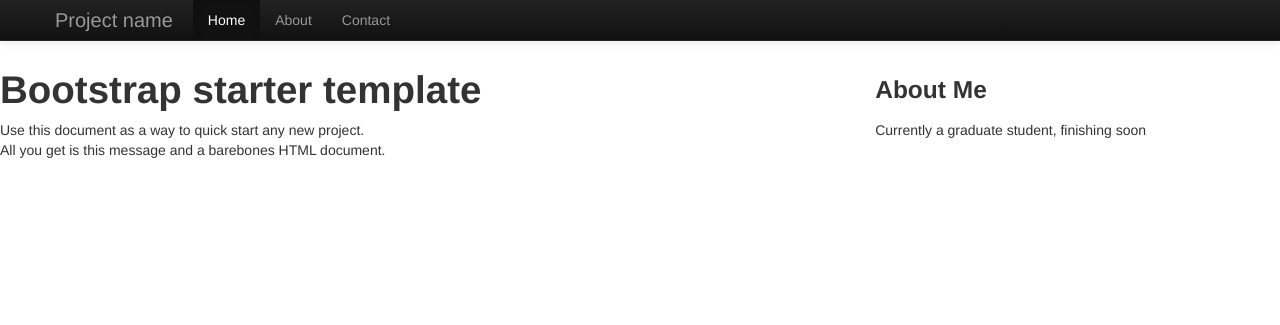
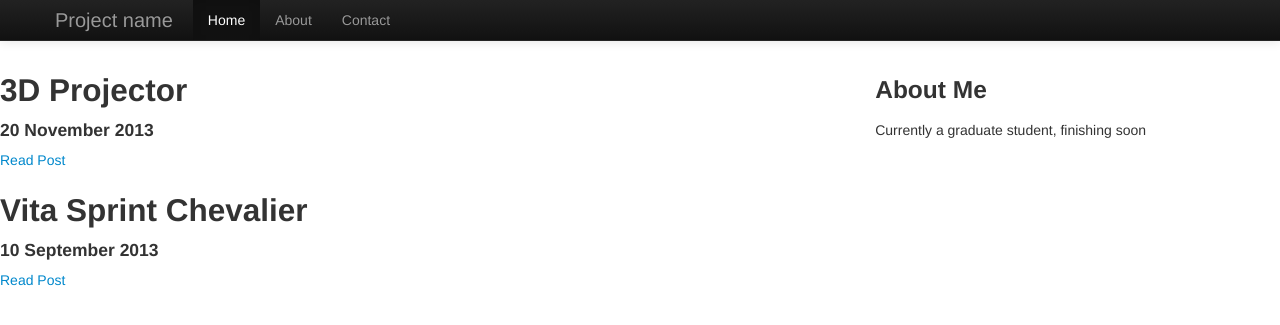
Before and after one commit to naimo/nicolas.github.com, a Jekyll site: the page built from index.html, in a window 1280 px wide. Shown: the top 325 px of the page. Built offline with Jekyll 4.4.1, drawn with Linux system fonts in a browser that asks for light colours; nearby versions of some CDN libraries; library files that are not in the unit come from our copies; Markdown is read by kramdown in place of the engine named in the settings; the list of posts is cut into pages by our own code.

Commit message:
post loop in index.html

```diff
--- a/index.html
+++ b/index.html
@@ -2,9 +2,14 @@
 title: naimo
 layout: default
 ---
-    <div class="container">
-
-      <h1>Bootstrap starter template</h1>
-      <p>Use this document as a way to quick start any new project.<br> All you get is this message and a barebones HTML document.</p>
-
-    </div> <!-- /container -->
+{% for post in site.posts limit: 10 %}
+<div class="row-fluid">
+  <div class="span12">
+    <h2>{{ post.title }}</h2>
+    <h4>{{ post.date | date_to_long_string }}</h4>
+    <p>
+      <a href="{{ post.url }}">Read Post</a>
+    </p>
+  </div>
+</div>
+{% endfor %}
```
